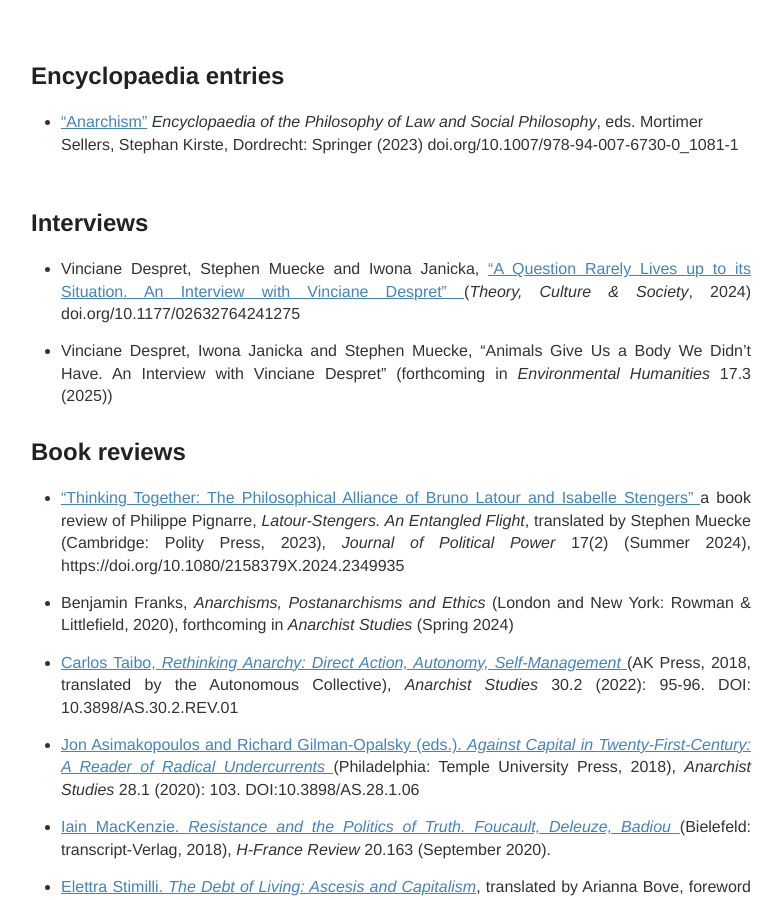
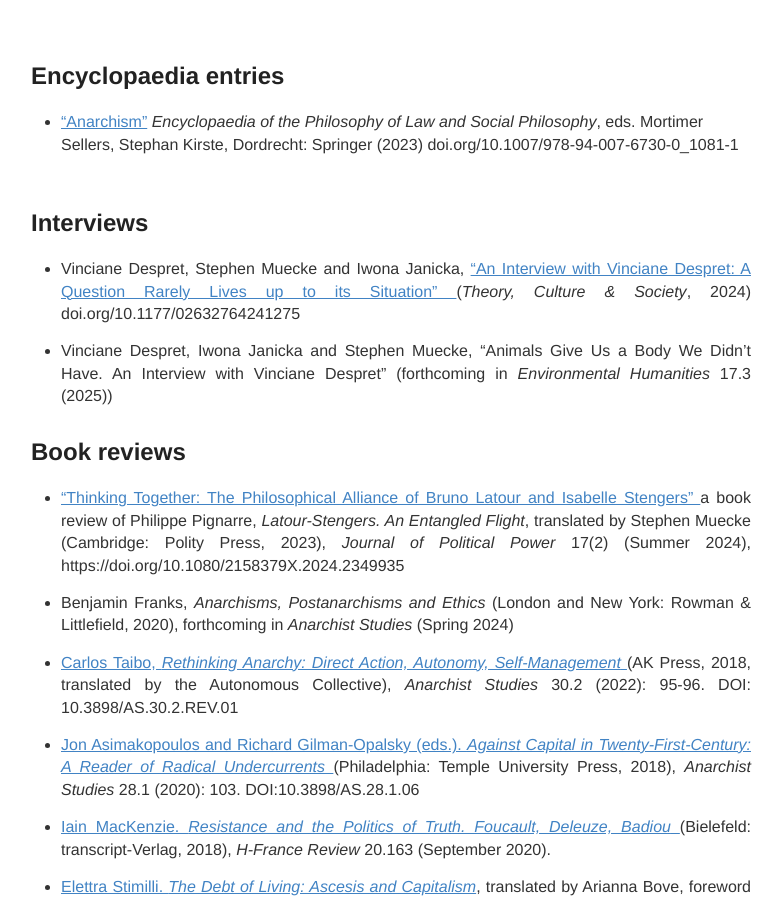
Before and after one commit to IJanicka/IJanicka.github.io, a Jekyll site: the page built from publications.md, in a window 1280 px wide and 900 px high, scrolled down 5399 px. Shown: the whole window, without its empty margins (249-1031 px from the left). Built offline with Jekyll 4.4.1, drawn with Linux system fonts in a browser that asks for light colours.

```diff
--- a/publications.md
+++ b/publications.md
@@ -91,7 +91,7 @@ Fredric Jameson, in his Foreword to the English translation of Greimas’ “On
 
 <h2>Interviews</h2>
 
-* Vinciane Despret, Stephen Muecke and Iwona Janicka, <a href="https://journals.sagepub.com/doi/10.1177/02632764241275484" target="blank"> “A Question Rarely Lives up to its Situation. An Interview with Vinciane Despret” <a/> (*Theory, Culture & Society*, 2024) doi.org/10.1177/02632764241275<br>
+* Vinciane Despret, Stephen Muecke and Iwona Janicka, <a href="https://journals.sagepub.com/doi/10.1177/02632764241275484" target="blank"> “An Interview with Vinciane Despret: A Question Rarely Lives up to its Situation” <a/> (*Theory, Culture & Society*, 2024) doi.org/10.1177/02632764241275<br>
 
 * Vinciane Despret, Iwona Janicka and Stephen Muecke, “Animals Give Us a Body We Didn’t Have. An Interview with Vinciane Despret” (forthcoming in *Environmental Humanities* 17.3 (2025)) <br>
 
```
